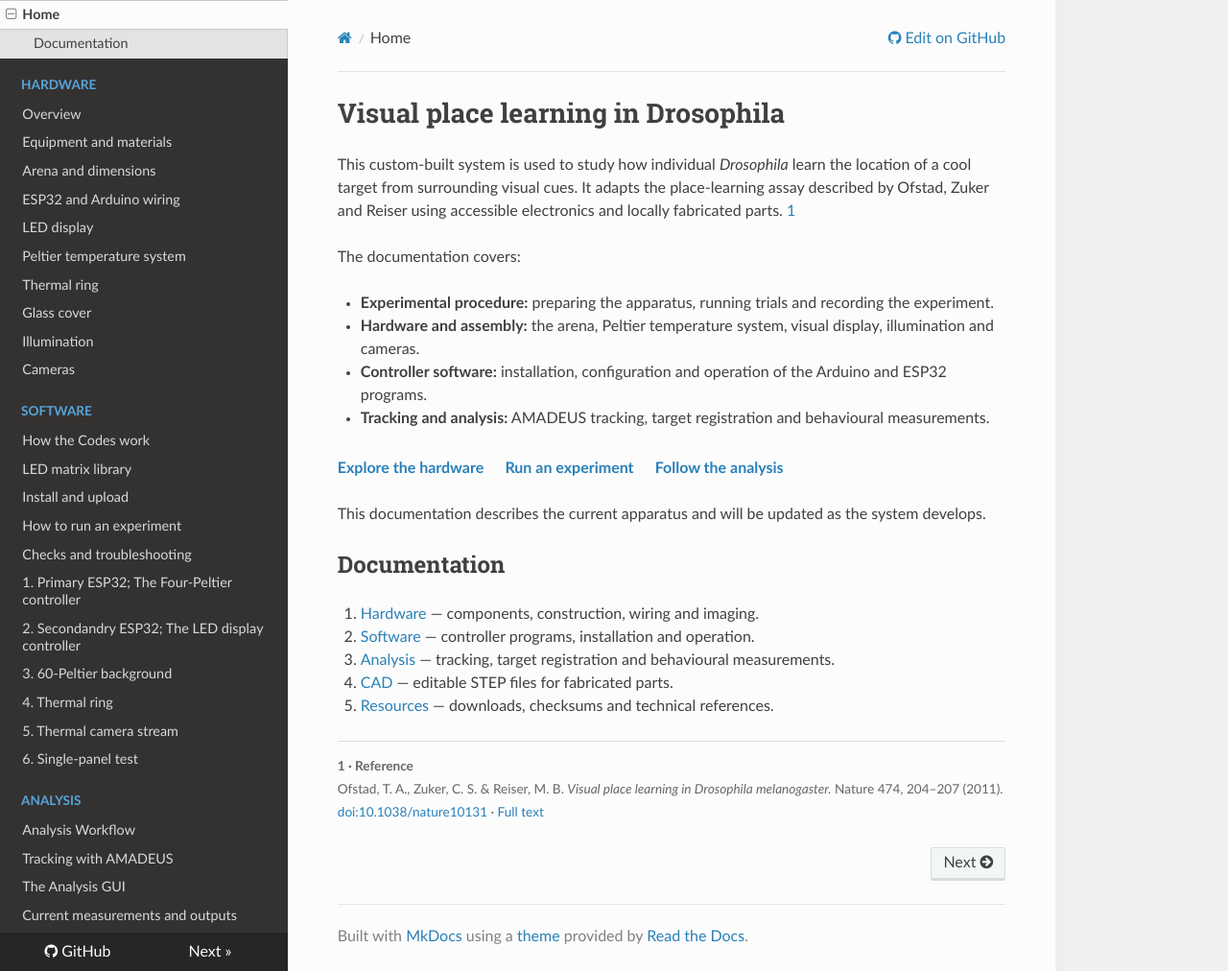
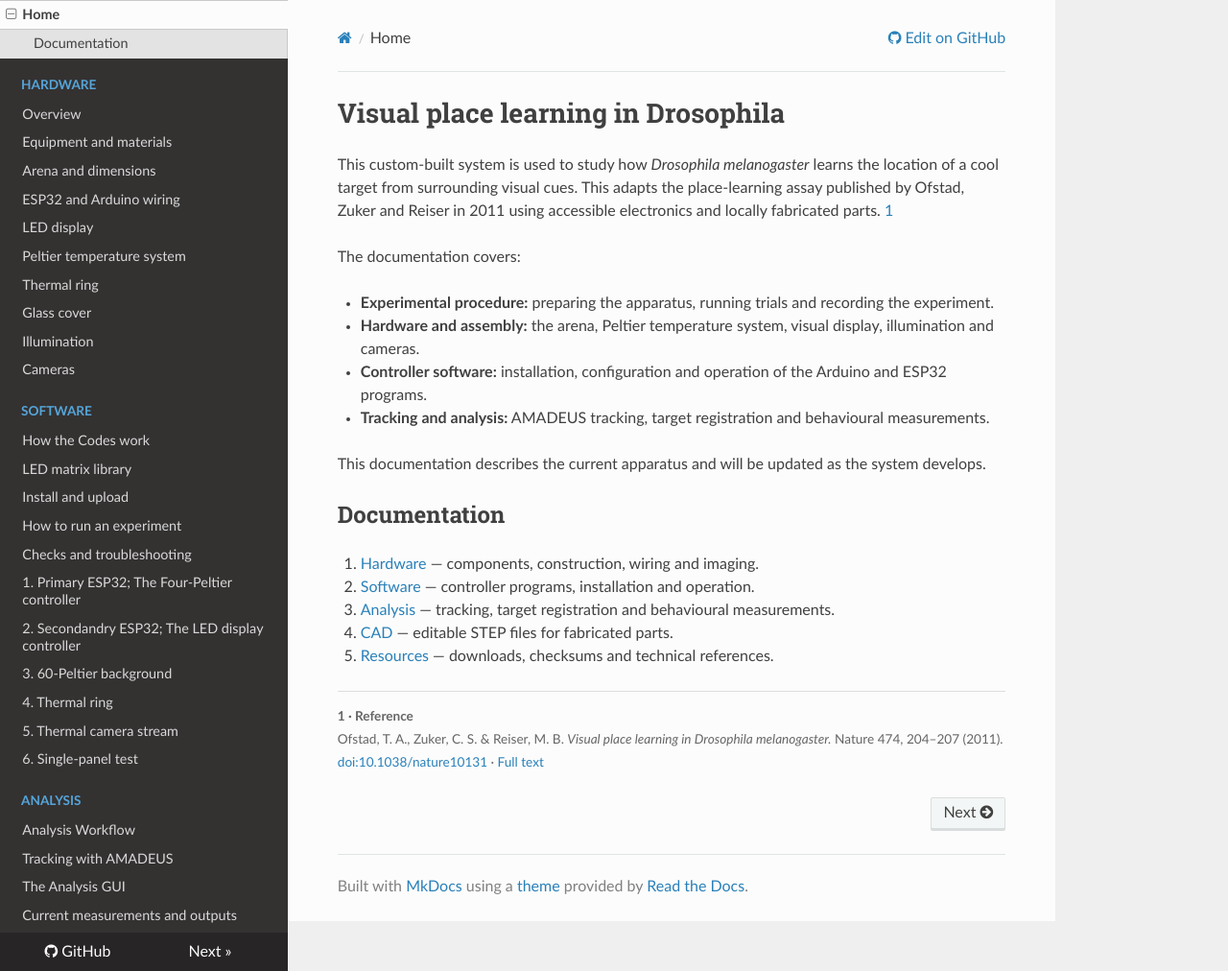
Before and after one commit to ajadismail2/Visual-place-learning, an MkDocs documentation site: the page built from docs/index.md, in a window 1280 px wide and 1012 px high. Shown: the whole window at 96% size. Built offline with MkDocs 1.6.1, drawn with Linux system fonts in a browser that asks for light colours; nearby versions of some CDN libraries.

Commit message:
Update index.md

```diff
--- a/docs/index.md
+++ b/docs/index.md
@@ -6,7 +6,7 @@ section: Home
 
 # Visual place learning in Drosophila
 
-This custom-built system is used to study how individual *Drosophila* learn the location of a cool target from surrounding visual cues. It adapts the place-learning assay described by Ofstad, Zuker and Reiser using accessible electronics and locally fabricated parts. [1](#reference)
+This custom-built system is used to study how *Drosophila melanogaster* learns the location of a cool target from surrounding visual cues. This adapts the place-learning assay published by Ofstad, Zuker and Reiser in 2011 using accessible electronics and locally fabricated parts. [1](#reference)
 
 The documentation covers:
 
@@ -14,8 +14,6 @@ The documentation covers:
 - **Hardware and assembly:** the arena, Peltier temperature system, visual display, illumination and cameras.
 - **Controller software:** installation, configuration and operation of the Arduino and ESP32 programs.
 - **Tracking and analysis:** AMADEUS tracking, target registration and behavioural measurements.
-
-[Explore the hardware](hardware/overview.md){: .home-link } [Run an experiment](software/run-an-experiment.md){: .home-link } [Follow the analysis](analysis/from-video-to-measurements.md){: .home-link }
 
 This documentation describes the current apparatus and will be updated as the system develops.
 
```
